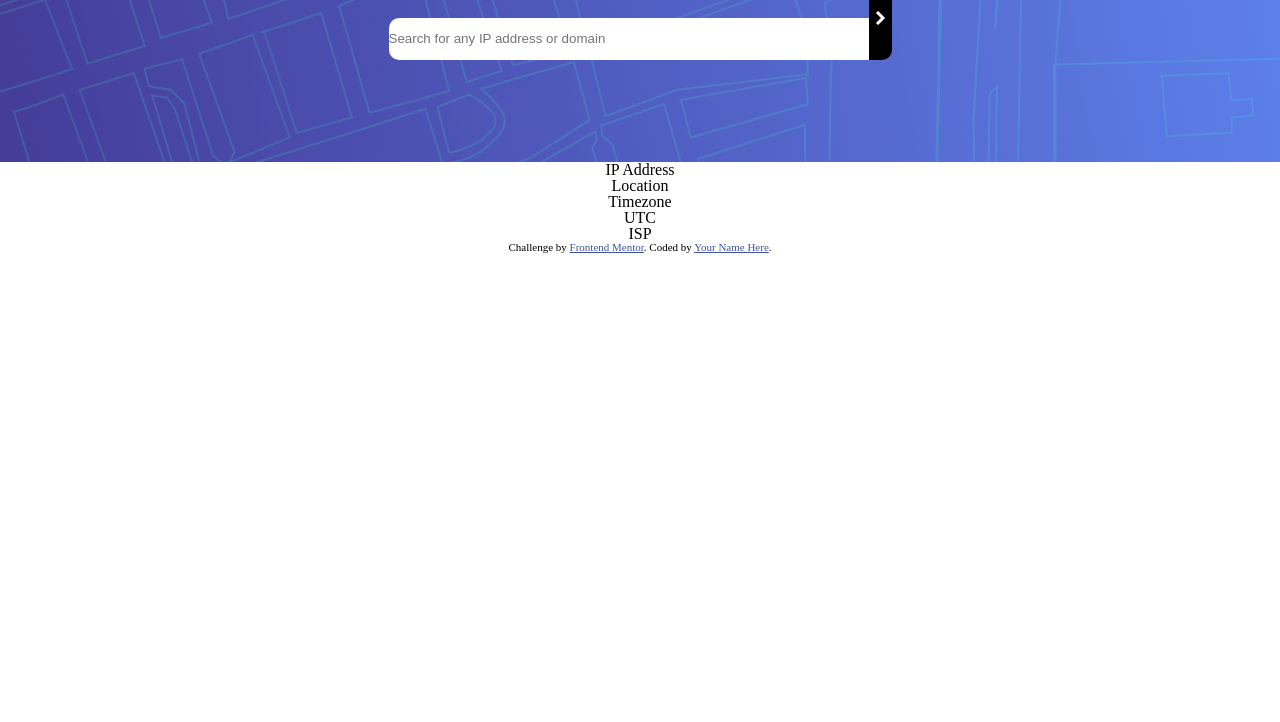
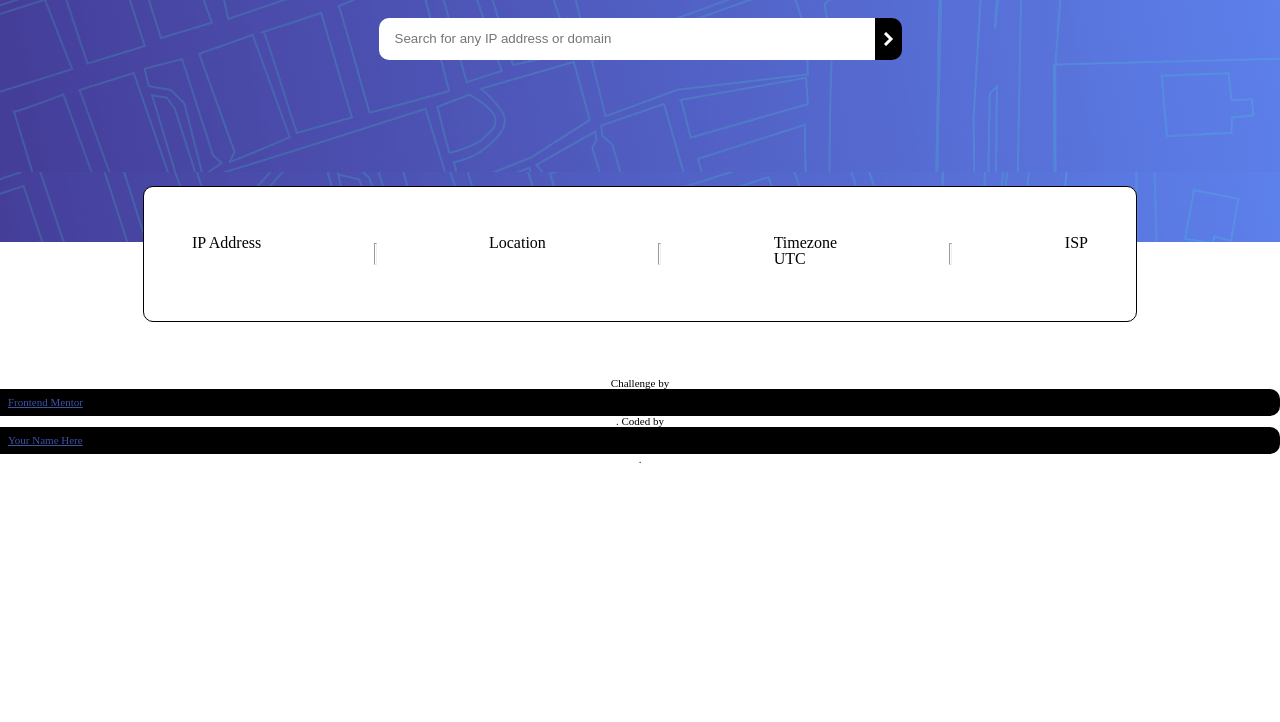
Before and after one commit to AmberArt/IP-Address-Tracker, a plain HTML site: page index.html in a window 1280 px wide. Shown: the part 78-800 px from the top of the page. Drawn offline with nearby package versions, Linux system fonts and the light colour scheme.

Commit message:
finished search bar, added layout to results display

```diff
--- a/index.css
+++ b/index.css
@@ -45,12 +45,16 @@ table {
 }
 
 .container {
+    margin: 1em;
+}
+
+.text-align {
     text-align: center;
 }
 
 .top {
     background-image: url(./images/pattern-bg.png);
-    height: 30vh;
+    height: 40vh;
 }
 
 .h1-title {
@@ -64,6 +68,8 @@ table {
 form {
     display: flex;
     justify-content: center;
+    margin: 3% 0 0;
+
 }
 
 .search-bar {
@@ -71,18 +77,48 @@ form {
     border-radius: 10px 0 0 10px;
     width: 30rem;
     padding: 1em 0;
-    margin: 3% 0 0;
+    outline: none;
+    cursor: pointer;
 }
 
-button {
-    /* display: inline; */
+/* .search-bar:focus {
+    border: none;
+} */
+
+.search-bar:valid {
+    padding-left: 1rem;
+}
+
+a {
+    display: flex;
     background-color: rgb(0, 0, 0);
     border: none;
     border-radius: 0 10px 10px 0;
-    /* padding: .5em; */
+    padding: .5rem;
+}
+
+a > svg {
+    align-self: center;
 }
 
 /* TODO: make media for search bar in small screens */
 @media screen  {
 
 }
+
+.flex {
+    display: flex;
+    gap: var(--gap, 1em);
+    justify-content: center;
+    margin: auto;
+}
+
+.results-container {
+    position: relative;
+    bottom: 3.5rem;
+    width: 70%;
+    background-color: white;
+    border: 1px solid black;
+    border-radius: 10px;
+    padding: 3rem;
+}
--- a/index.html
+++ b/index.html
@@ -30,29 +30,32 @@
 </head>
 <body>
 
-  <div class="container">
+  <div class="">
     <!-- where you input the IP address -->
-    <section class="top">
+    <section class="top text-align">
       <h1 class="h1-title">IP Address Tracker</h1>
       <form action="">
         <input  class="search-bar" type="text" placeholder="Search for any IP address or domain">
-        <button>
+
           <a class="submit-btn" href="#"><svg xmlns="http://www.w3.org/2000/svg" width="11" height="14"><path fill="none" stroke="#FFF" stroke-width="3" d="M2 1l6 6-6 6"/></svg></a>
-        </button>
+
       </form>
     </section>
     <!-- display the results of the IP search -->
-    <section class="container">
-      <div>
+    <section class="results-container flex">
+      <div class="">
         <h3>IP Address</h3>
       </div>
+      <hr style="width: 1px; height: 20px; display: inline-block;">
       <div>
         <h3>Location</h3>
       </div>
+      <hr style="width: 1px; height: 20px; display: inline;">
       <div>
         <h3>Timezone</h3>
         UTC <!-- TODO: add offset value dynamically using the API -->
       </div>
+      <hr style="width: 1px; height: 20px; display: inline;">
       <div>
         <h3>ISP</h3>
       </div>
```
